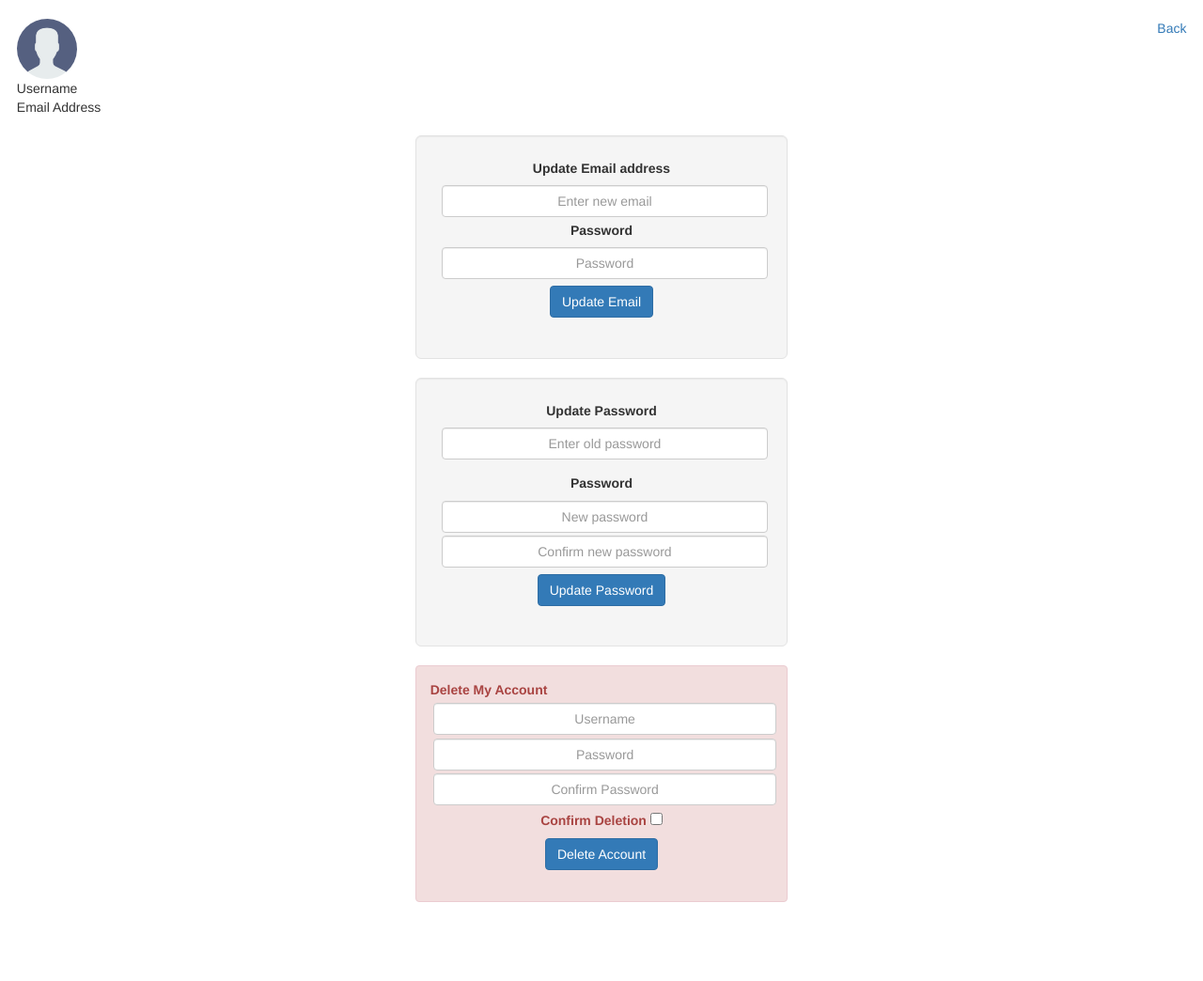
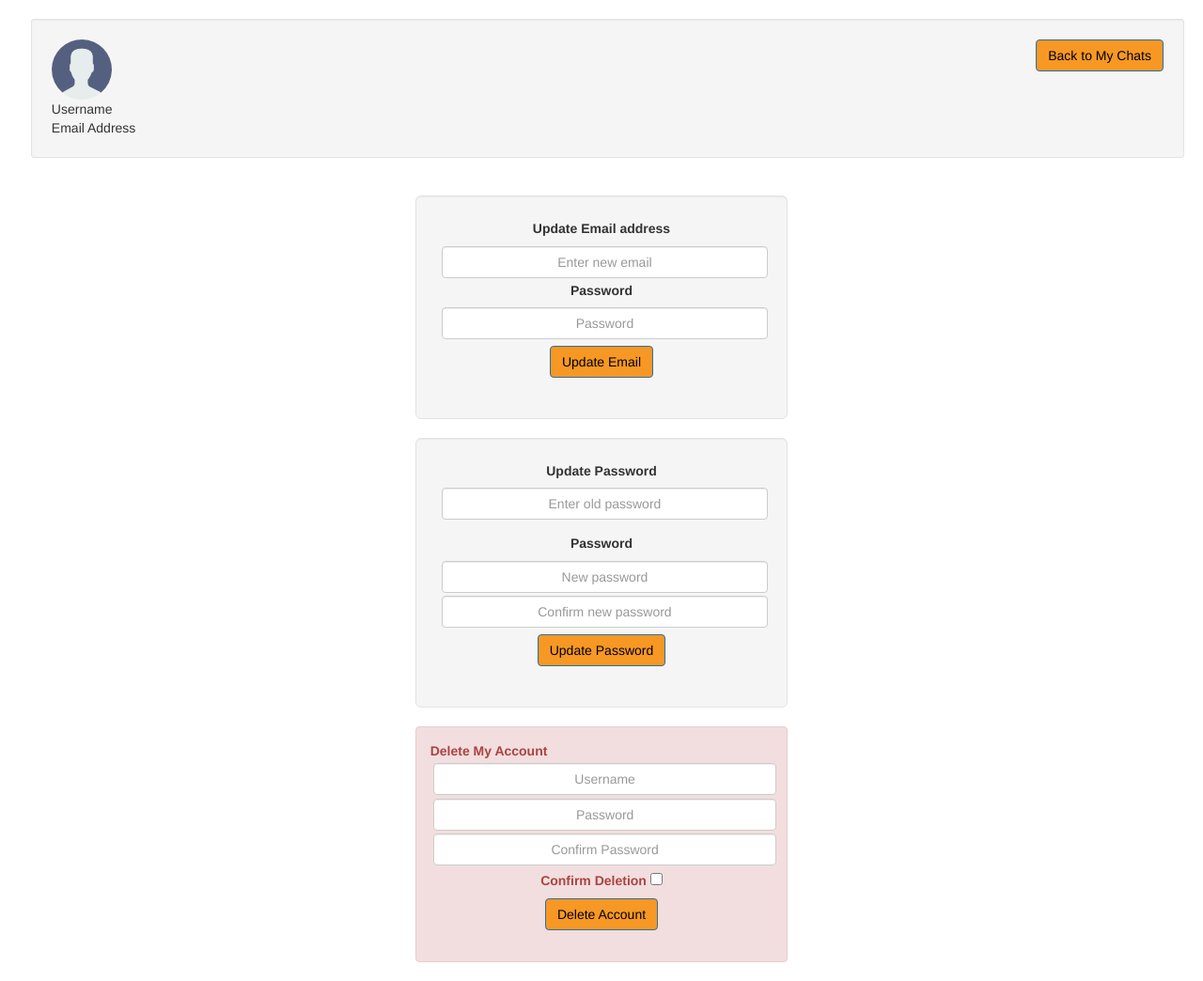
Before and after one commit to Levi-Thieme/Mio, a PHP site: page /html/myAccount.html in a window 1280 px wide. Shown: the whole page at 94% size. Before the commit the page ends 960 px from the top, so only its background shows below. Run offline with PHP 8.4, Linux system fonts and the light colour scheme.

Commit message:
Updated colors for myAccount, added link to myAccount from main page.

```diff
--- a/html/main.html
+++ b/html/main.html
@@ -23,10 +23,10 @@
   <body>
     <div class="sidebar">
       <div id="myAccount">
-        <a href="account.html">
+        <a href="myAccount.html">
             <img id="myAccountPhoto" src="../imgs/user.png" alt="My Account Photo">
         </a>
-        <a href="account.html">
+        <a href="myAccount.html">
             <img id="myAccountSettings" src="../imgs/gear.png">
         </a>
         <label id="myAccountName">Student 1337</label>
--- a/html/myAccount.html
+++ b/html/myAccount.html
@@ -18,11 +18,13 @@
 <html lang="en">
     <body>
         <div id="profileContainer" class="fluid-container">
-            <div class="row">
-                <img class="img-fluid" alt="The user's profile image" src="../imgs/user.png">
-                <a href="./main.html" id="backBtn" class="fluid-button btn-link" value="Back to My Chats">Back</a>
-                <div>
-                    Username<br>Email Address
+            <div class="well well-sm">
+                <div class="row" id="profileRowDiv">
+                    <img class="img-fluid" alt="The user's profile image" src="../imgs/user.png">
+                    <a href="./main.html" id="backBtn" class="btn btn-primary" value="Back to My Chats">Back to My Chats</a>
+                    <div>
+                        Username<br>Email Address
+                    </div>
                 </div>
             </div>
         </div>
--- a/scripts/myAccount.js
+++ b/scripts/myAccount.js
@@ -30,7 +30,28 @@ $(document).ready(function () {
     Updates the password for this account.
     */
     $("#updatePasswordBtn").click(function() {
-        alert("You have successfully updated your password.");
+        let password = $("#updatePasswordPasswordInput").val();
+        let newPassword = $("#newPassword").val();
+        let newPasswordConfirm = $("#newPasswordConfirm").val();
+
+        if (password == "") {
+            alert("You must enter your password.");
+        }
+        else if (newPassword == "") {
+            alert("You must enter a new password.");
+        }
+        else if (newPasswordConfirm == "") {
+            alert("You must enter a confirmation for your new password.");
+        }
+        else if (newPassword != newPasswordConfirm) {
+            alert("Your new password does not match its confirmation.");
+        }
+        else if (newPassword == password) {
+            alert("Your new password must be different from your old password.");
+        }
+        else {
+            alert("Your password has been successfully updated.");
+        }
     });
 
     /*
--- a/styles/myAccount.css
+++ b/styles/myAccount.css
@@ -1,3 +1,7 @@
+.body {
+    background-color: #feebb9;
+}
+
 .container {
     padding: 10px;
 }
@@ -10,6 +14,8 @@
     margin: 1%;
     margin-left: auto;
     margin-right: auto;
+    background-color: #f79824;
+    color: black;
 }
 
 .well .well-lg .change-form {
@@ -31,6 +37,10 @@
     margin: 1%;
 }
 
+#profileRowDiv {
+    margin: 1%;
+}
+
 #profileContainer {
     margin-left: 1%;
     padding: 20px;
@@ -38,5 +48,6 @@
 
 #backBtn {
     float: right;
-    margin-right: 1%;
+    margin-top: auto;
+    margin-bottom: auto;
 }
```
